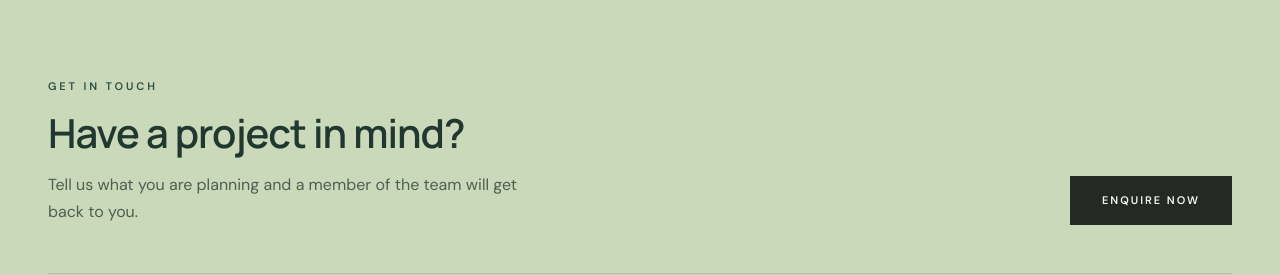
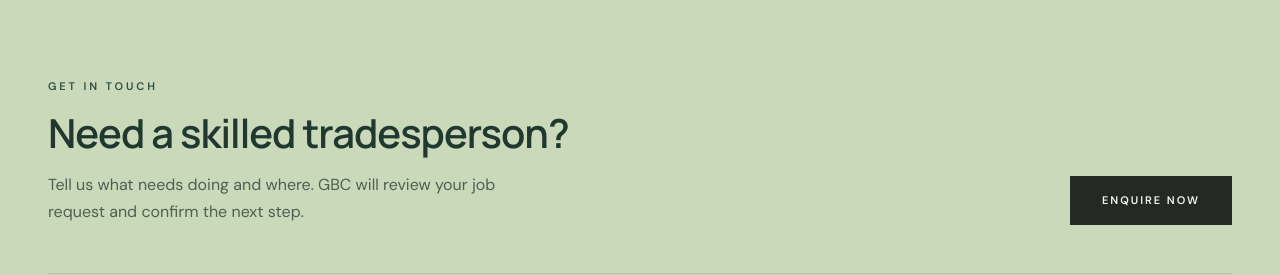
Before and after one commit to padmor/Green-House-Creatioins, a Next.js app: page / in a window 1280 px wide. Shown: the part 3681-3956 px from the top of the page. Built offline with nearby package versions, Linux system fonts and the light colour scheme; no server answers; the database is empty.

Commit message:
Change footer contact strip into job posting CTA

```diff
--- a/src/components/GetInTouch.tsx
+++ b/src/components/GetInTouch.tsx
@@ -8,7 +8,7 @@ const contacts = [
   { label: "Office", value: company.address, href: "/map" },
 ];
 
-// "Get in touch" band: a short invitation with the "Enquire now" button on one line, then the
+// "Get a job moving" band: a short invitation with the "Post a job" button on one line, then the
 // three ways to reach us set as plain text under a hairline.
 export function GetInTouch() {
   return (
@@ -18,10 +18,10 @@ export function GetInTouch() {
           <div>
             <p className="text-[11px] font-semibold uppercase tracking-[0.26em] text-forest-700">Get in touch</p>
             <h2 id="touch-heading" className="mt-4 text-[2rem] font-semibold leading-[1.1] tracking-[-0.025em] sm:text-[2.5rem]">
-              Have a project in mind?
+              Need a skilled tradesperson?
             </h2>
             <p className="mt-4 max-w-[46ch] text-[15px] leading-[1.7] text-forest-900/75 sm:text-base">
-              Tell us what you are planning and a member of the team will get back to you.
+              Tell us what needs doing and where. GBC will review your job request and confirm the next step.
             </p>
           </div>
           <Link
```
